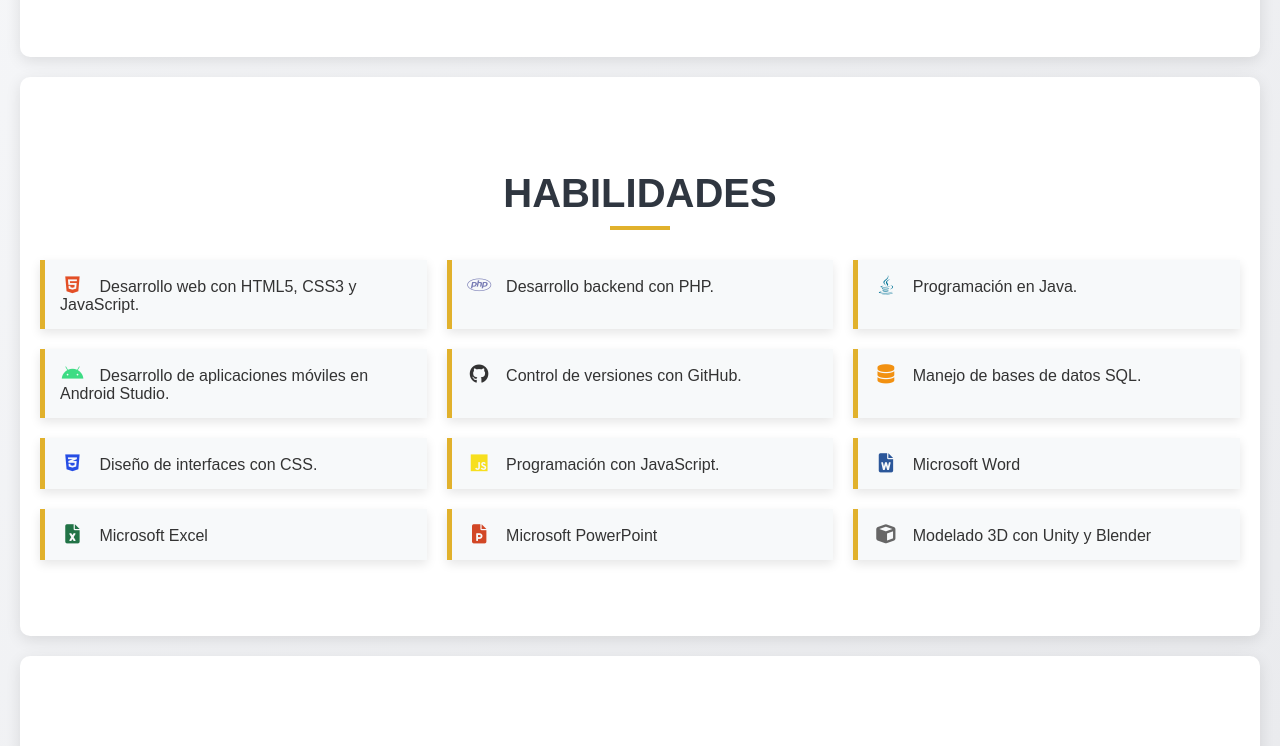
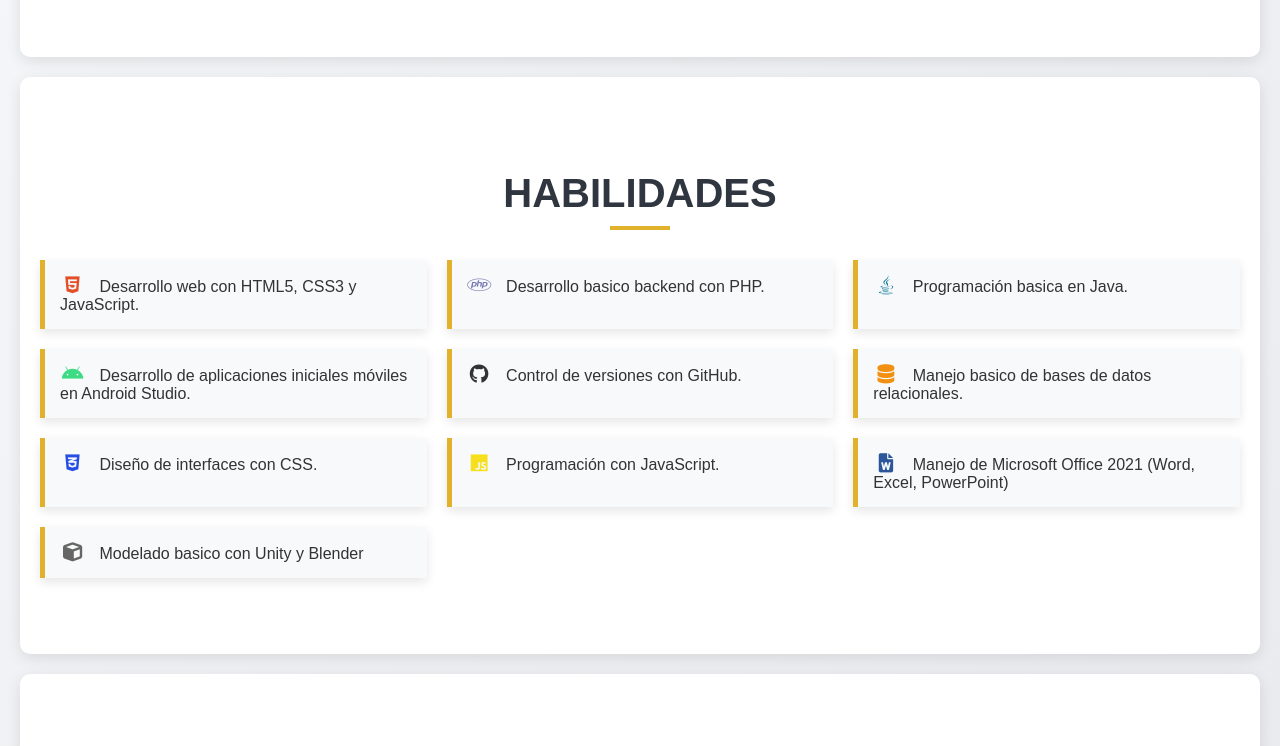
Before and after one commit to IVAN0137/Portafolio, a plain HTML site: page index.html in a window 1280 px wide. Shown: the part 476-1222 px from the top of the page. Drawn offline with Linux system fonts and the light colour scheme.

Commit message:
quedo completo mi portafolio ahora si

```diff
--- a/index.html
+++ b/index.html
@@ -40,17 +40,15 @@
         <ul>
 
             <li><i class="fab fa-html5"></i> Desarrollo web con HTML5, CSS3 y JavaScript.</li>
-            <li><i class="fab fa-php"></i> Desarrollo backend con PHP.</li>
-            <li><i class="fab fa-java"></i> Programación en Java.</li>
-            <li><i class="fab fa-android"></i> Desarrollo de aplicaciones móviles en Android Studio.</li>
+            <li><i class="fab fa-php"></i> Desarrollo basico backend con PHP.</li>
+            <li><i class="fab fa-java"></i> Programación basica en Java.</li>
+            <li><i class="fab fa-android"></i> Desarrollo de aplicaciones iniciales móviles en Android Studio.</li>
             <li><i class="fab fa-github"></i> Control de versiones con GitHub.</li>
-            <li><i class="fas fa-database"></i> Manejo de bases de datos SQL.</li>
+            <li><i class="fas fa-database"></i> Manejo basico de bases de datos relacionales.</li>
             <li><i class="fab fa-css3-alt"></i> Diseño de interfaces con CSS.</li>
             <li><i class="fab fa-js"></i> Programación con JavaScript.</li>
-            <li><i class="fas fa-file-word"></i> Microsoft Word</li>
-            <li><i class="fas fa-file-excel"></i> Microsoft Excel</li>
-            <li><i class="fas fa-file-powerpoint"></i> Microsoft PowerPoint</li>
-            <li><i class="fas fa-cube"></i> Modelado 3D con Unity y Blender</li>
+            <li><i class="fas fa-file-word"></i> Manejo de Microsoft Office 2021 (Word, Excel, PowerPoint)</li>
+            <li><i class="fas fa-cube"></i> Modelado basico con Unity y Blender</li>
         </ul>
     </section>
     <section id="habilidades" class="section">
```
